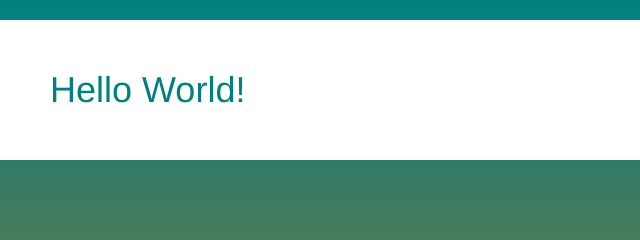
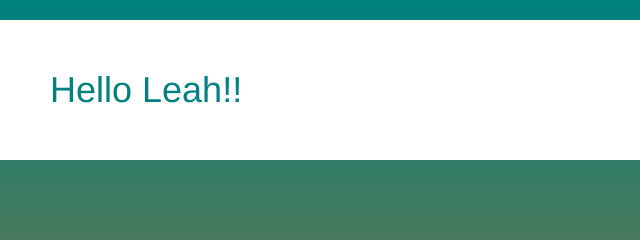
Before and after one commit to thisisbrad/gulp-browsersync-example, a website: page public/index.html in a window 1280 px wide. Shown: the top 240 px of the page, 0-640 px from the left. Drawn offline with nearby package versions, Linux system fonts and the light colour scheme.

Commit message:
Fixed CSS for demo

```diff
--- a/public/css/styles.css
+++ b/public/css/styles.css
@@ -2,13 +2,11 @@
   background: linear-gradient(
     teal, #f06d06
   ) no-repeat center center fixed;
-  -webkit-background-size: cover;
-  -moz-background-size: cover;
-  -o-background-size: cover;
   background-size: cover;
 }
 
 h1 {
 	color: teal;
 	padding: 50px;
+	margin-bottom: 1000px;
 }
--- a/public/index.html
+++ b/public/index.html
@@ -15,6 +15,6 @@
 </head>
 <body>
 	<!-- This is a BOSS HTML5 template! -->
-	<h1>Hello World!</h1>
+	<h1>Hello Leah!!</h1>
 </body>
 </html>
--- a/src/css/styles.css
+++ b/src/css/styles.css
@@ -8,4 +8,5 @@
 h1 {
 	color: teal;
 	padding: 50px;
+	margin-bottom: 1000px;
 }
```
Also changed, not shown: src/html/index.html (+1 -1 lines).
